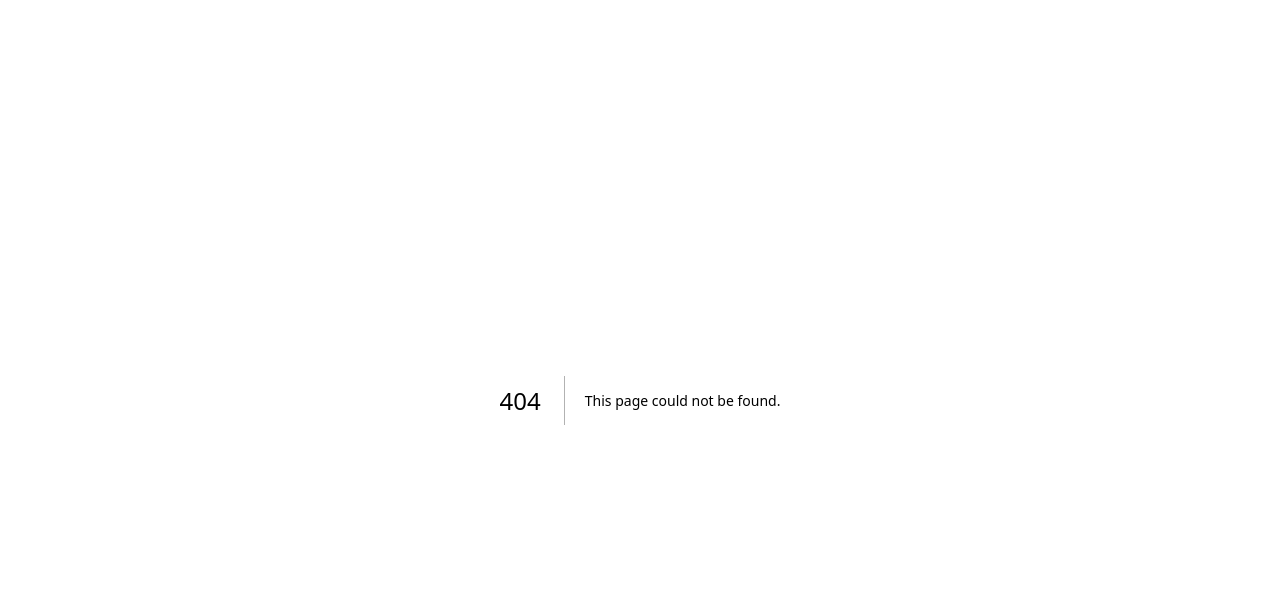
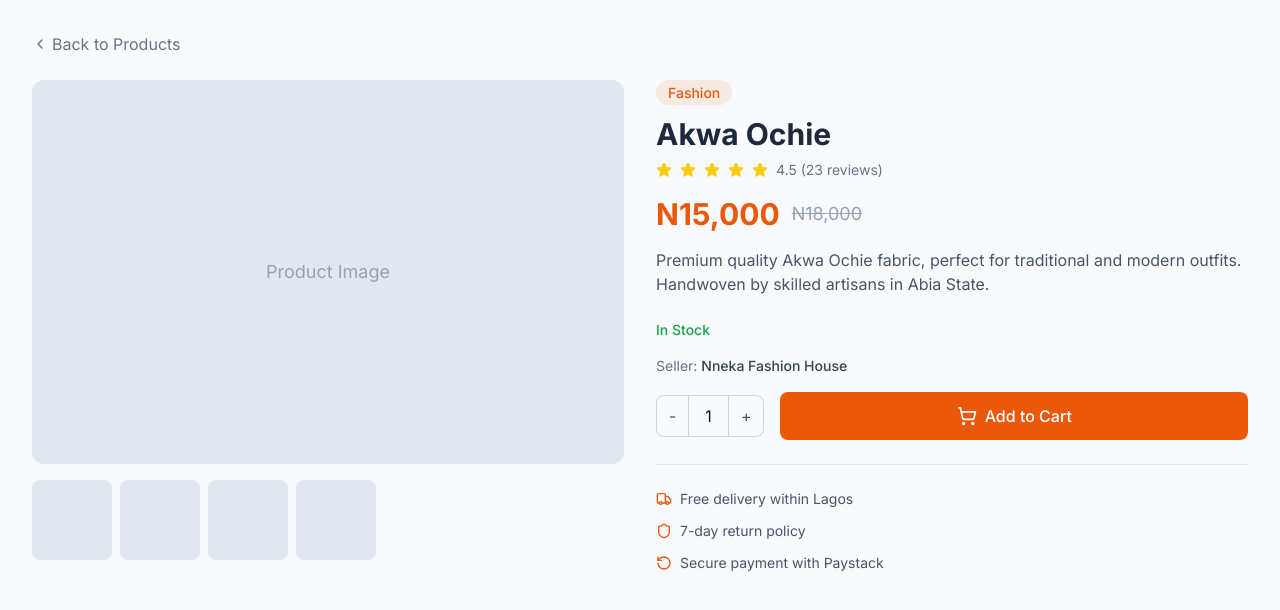
Before and after one commit to Oluwamozay/mark8hub, a Next.js app: page /products/1 in a window 1280 px wide. Before the commit this address had no page. Shown: the top 610 px of the page. Built offline with nearby package versions, Linux system fonts and the light colour scheme.

Commit message:
Add product detail page

```diff
--- /dev/null
+++ b/app/products/[id]/page.tsx
@@ -0,0 +1,77 @@
+'use client';
+
+import { useState } from 'react';
+import { useParams } from 'next/navigation';
+import { Star, ShoppingCart, ChevronLeft, Shield, Truck, RotateCcw } from 'lucide-react';
+import Link from 'next/link';
+
+const products = [
+  { id: '1', name: 'Akwa Ochie', price: 15000, comparePrice: 18000, category: 'Fashion', rating: 4.5, reviews: 23, description: 'Premium quality Akwa Ochie fabric, perfect for traditional and modern outfits. Handwoven by skilled artisans in Abia State.', stock: 'In Stock', seller: 'Nneka Fashion House' },
+  { id: '2', name: 'Ogbono', price: 3500, category: 'Food', rating: 4.8, reviews: 56, description: 'Freshly ground ogbono seeds for that perfect draw soup. Sourced directly from farmers in Enugu.', stock: 'In Stock', seller: 'Mama Nkechi Foods' },
+  { id: '3', name: 'Abacha', price: 2500, category: 'Food', rating: 4.3, reviews: 31, description: 'Authentic Abacha (African salad) mix with all the traditional ingredients. Ready to serve.', stock: 'In Stock', seller: 'Ugochi Kitchen' },
+  { id: '4', name: 'Isi Agu', price: 8000, comparePrice: 10000, category: 'Food', rating: 4.6, reviews: 18, description: 'Delicious Isi Agu (cow head) prepared with traditional spices. A true delicacy from the East.', stock: 'In Stock', seller: 'Amaka Delicacies' },
+  { id: '5', name: 'Nkwobi', price: 5000, category: 'Food', rating: 4.7, reviews: 42, description: 'Spicy nkwobi in rich palm oil sauce. Perfect for gatherings and celebrations.', stock: 'In Stock', seller: 'Amaka Delicacies' },
+  { id: '6', name: 'Cowleg Bag', price: 25000, category: 'Fashion', rating: 4.4, reviews: 15, description: 'Handcrafted cowleg leather bag. Durable, stylish, and uniquely Nigerian.', stock: 'Only 2 left', seller: 'Artisan Leather Works' },
+  { id: '7', name: 'Ofe Nsala', price: 4500, category: 'Food', rating: 4.2, reviews: 27, description: 'White soup made with fresh catfish and traditional spices. A taste of Anambra.', stock: 'In Stock', seller: 'Ugochi Kitchen' },
+  { id: '8', name: 'Ugba', price: 2000, category: 'Food', rating: 4.1, reviews: 33, description: 'Fermented ukpaka (oil bean) seeds, ready for cooking. Rich in protein.', stock: 'In Stock', seller: 'Mama Nkechi Foods' },
+  { id: '9', name: 'Akara', price: 1500, category: 'Food', rating: 4.9, reviews: 89, description: 'Crispy golden akara balls made fresh. Perfect breakfast accompaniment.', stock: 'In Stock', seller: 'Mama Nkechi Foods' },
+  { id: '10', name: 'Suya Spice', price: 2000, category: 'Food', rating: 4.5, reviews: 64, description: 'Authentic suya pepper mix. Make restaurant-quality suya at home.', stock: 'In Stock', seller: 'Northern Spices Co' },
+  { id: '11', name: 'Ankara Fabric', price: 6000, category: 'Fashion', rating: 4.3, reviews: 47, description: 'Vibrant Ankara fabric with traditional patterns. Perfect for any occasion.', stock: 'In Stock', seller: 'Nneka Fashion House' },
+  { id: '12', name: 'Palm Oil', price: 3000, category: 'Food', rating: 4.6, reviews: 71, description: 'Pure red palm oil from local farmers. Rich flavor for all your cooking needs.', stock: 'In Stock', seller: 'Eastern Farms Coop' },
+];
+
+export default function ProductDetail() {
+  const params = useParams();
+  const product = products.find(p => p.id === params.id);
+  const [quantity, setQuantity] = useState(1);
+
+  if (!product) {
+    return <div className="min-h-screen flex items-center justify-center"><p className="text-xl text-slate-500">Product not found</p></div>;
+  }
+
+  return (
+    <div className="min-h-screen bg-slate-50">
+      <div className="max-w-7xl mx-auto px-4 sm:px-6 lg:px-8 py-8">
+        <Link href="/products" className="flex items-center text-slate-500 hover:text-[#EA580C] mb-6"><ChevronLeft className="h-4 w-4 mr-1" /> Back to Products</Link>
+        <div className="grid md:grid-cols-2 gap-8">
+          <div>
+            <div className="bg-slate-200 rounded-xl h-96 flex items-center justify-center mb-4">
+              <span className="text-slate-400 text-lg">Product Image</span>
+            </div>
+            <div className="flex gap-2">
+              {[1,2,3,4].map(i => <div key={i} className="w-20 h-20 bg-slate-200 rounded-lg"></div>)}
+            </div>
+          </div>
+          <div>
+            <span className="text-sm bg-[#EA580C]/10 text-[#EA580C] px-3 py-1 rounded-full font-medium">{product.category}</span>
+            <h1 className="text-3xl font-bold text-[#1E293B] mt-3 mb-2">{product.name}</h1>
+            <div className="flex items-center gap-2 mb-4">
+              {[1,2,3,4,5].map(star => <Star key={star} className={`h-4 w-4 ${star <= Math.round(product.rating) ? 'fill-yellow-400 text-yellow-400' : 'text-slate-300'}`} />)}
+              <span className="text-sm text-slate-500">{product.rating} ({product.reviews} reviews)</span>
+            </div>
+            <div className="flex items-center gap-3 mb-4">
+              <span className="text-3xl font-bold text-[#EA580C]">N{product.price.toLocaleString()}</span>
+              {product.comparePrice && <span className="text-lg text-slate-400 line-through">N{product.comparePrice.toLocaleString()}</span>}
+            </div>
+            <p className="text-slate-600 mb-6">{product.description}</p>
+            <p className="text-sm text-green-600 font-medium mb-4">{product.stock}</p>
+            <p className="text-sm text-slate-500 mb-4">Seller: <span className="font-medium text-slate-700">{product.seller}</span></p>
+            <div className="flex items-center gap-4 mb-6">
+              <div className="flex items-center border border-slate-300 rounded-lg">
+                <button onClick={() => setQuantity(Math.max(1, quantity-1))} className="px-3 py-2 text-slate-600 hover:bg-slate-100">-</button>
+                <span className="px-4 py-2 border-x border-slate-300">{quantity}</span>
+                <button onClick={() => setQuantity(quantity+1)} className="px-3 py-2 text-slate-600 hover:bg-slate-100">+</button>
+              </div>
+              <button className="flex-1 bg-[#EA580C] text-white py-3 rounded-lg font-medium hover:bg-orange-600 transition-colors flex items-center justify-center gap-2"><ShoppingCart className="h-5 w-5" /> Add to Cart</button>
+            </div>
+            <div className="border-t border-slate-200 pt-6 space-y-3">
+              <div className="flex items-center gap-2 text-sm text-slate-600"><Truck className="h-4 w-4 text-[#EA580C]" /> Free delivery within Lagos</div>
+              <div className="flex items-center gap-2 text-sm text-slate-600"><Shield className="h-4 w-4 text-[#EA580C]" /> 7-day return policy</div>
+              <div className="flex items-center gap-2 text-sm text-slate-600"><RotateCcw className="h-4 w-4 text-[#EA580C]" /> Secure payment with Paystack</div>
+            </div>
+          </div>
+        </div>
+      </div>
+    </div>
+  );
+}
```
